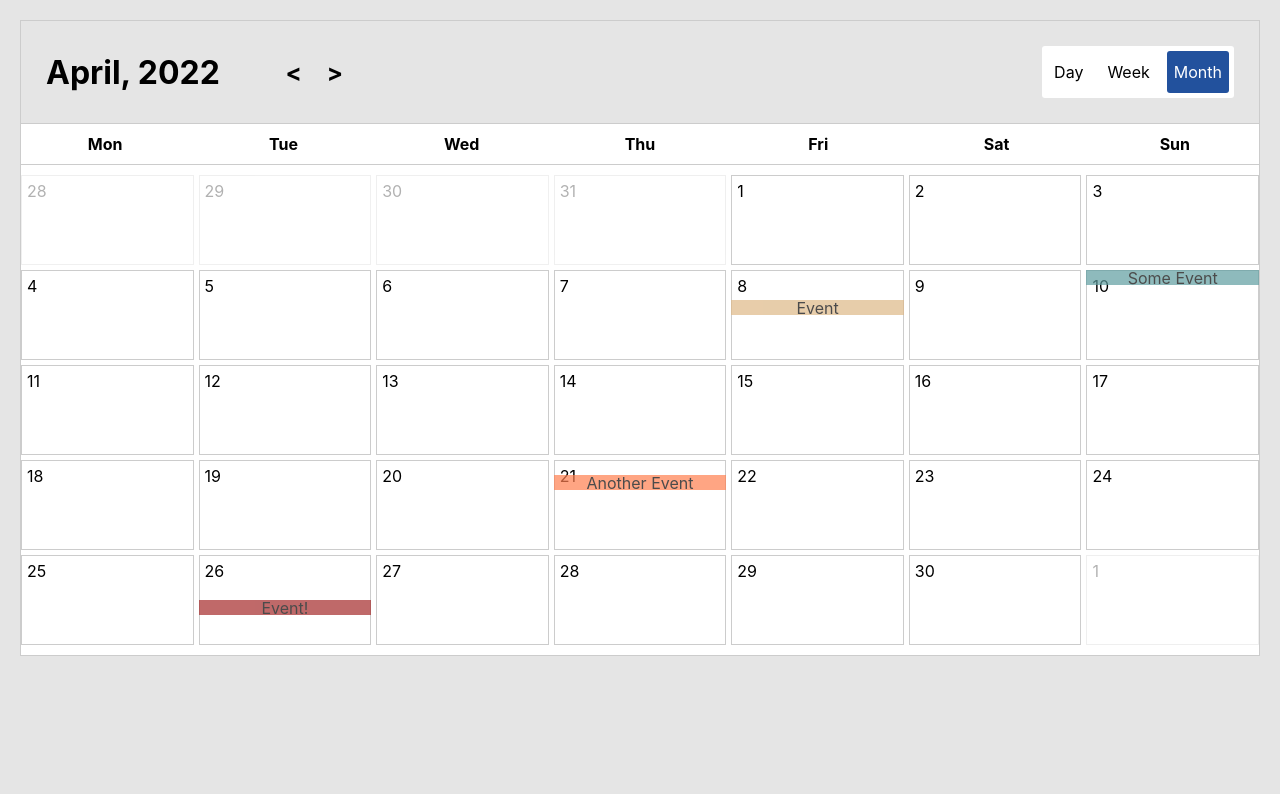
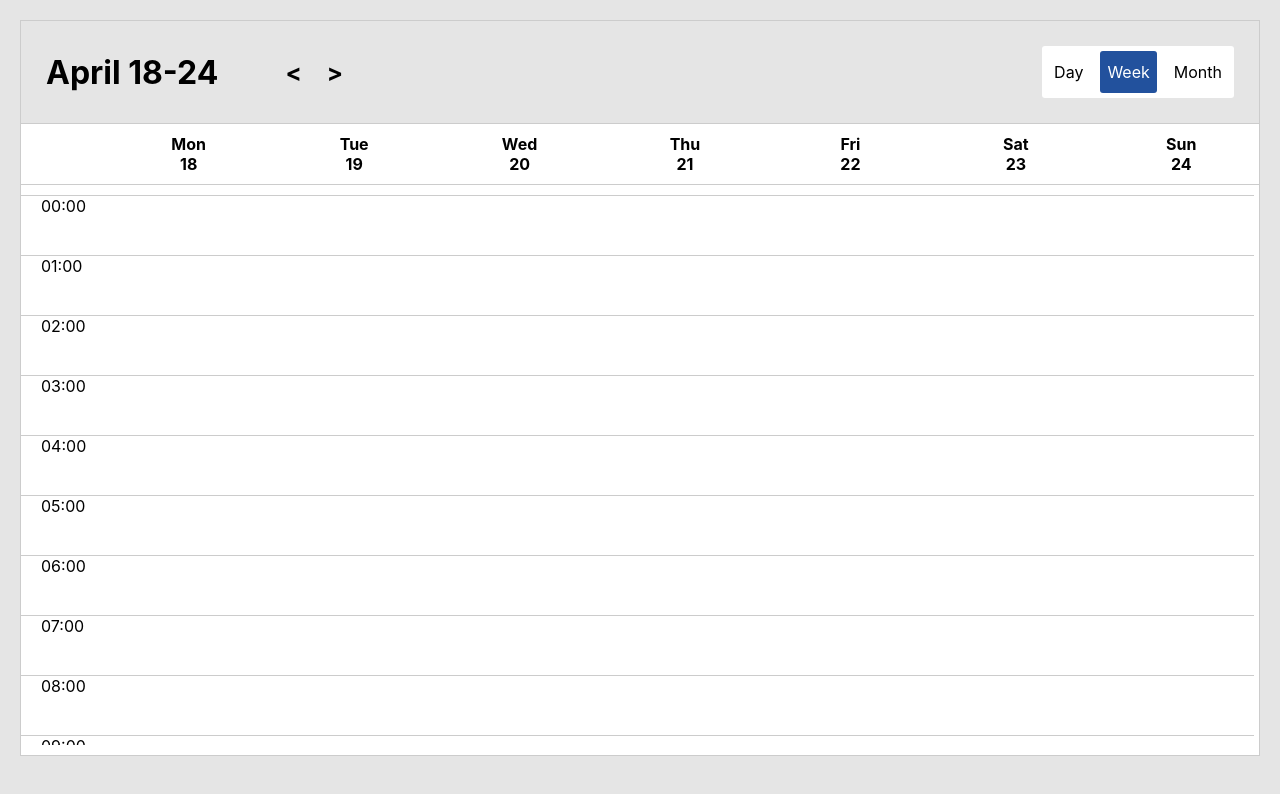
Before and after one commit to NikitoriusMinsk/react-task-calendar-component, a Next.js app: page / in a window 1280 px wide. Shown: the top 794 px of the page. Built offline with nearby package versions, Linux system fonts and the light colour scheme.

Commit message:
week view

```diff
--- a/components/Calendar.js
+++ b/components/Calendar.js
@@ -6,40 +6,98 @@ const schedule = [
     {
         start: 10,
         end: 10,
+        time: '10:00',
         title: 'Some Event',
         color: 'cadetblue'
     },
     {
         start: 21,
         end: 21,
+        time: '21:00',
         title: 'Another Event',
         color: 'coral'
     },
     {
         start: 8,
         end: 8,
+        time: '08:00',
         title: 'Event',
         color: 'burlywood'
     },
     {
         start: 26,
         end: 26,
+        time: '00:00',
         title: 'Event!',
         color: 'brown'
-    }
+    },
+    {
+        start: 18,
+        end: 18,
+        time: '10:00',
+        title: 'Some Event',
+        color: 'burlywood'
+    },
+    {
+        start: 19,
+        end: 19,
+        time: '11:30',
+        title: 'Some Event',
+        color: 'cadetblue'
+    },
+    {
+        start: 19,
+        end: 19,
+        time: '09:30',
+        title: 'Some Event',
+        color: 'brown'
+    },
 ]
+function getDayOfWeek(day, month, year){
+    const dayOfWeek = new Date(year, month, day).getDay();
+    return dayOfWeek === 0 ? 7 : dayOfWeek;
+}
+Date.prototype.GetFirstDayOfWeek = function() {
+    return (new Date(this.setDate(this.getDate() - this.getDay()+ (this.getDay() == 0 ? -6:1) )));
+}
+Date.prototype.GetLastDayOfWeek = function() {
+    return (new Date(this.setDate(this.getDate() - this.getDay() +7)));
+}
 
 export default function Calendar() {
-
     const [date, setDate] = useState(new Date());
-    const [view, setView] = useState('month');
+    const [view, setView] = useState('week');
 
     function next(){
-        setDate(new Date(date.getFullYear(), date.getMonth() + 1));
+        switch(view){
+            case 'month':
+                setDate(new Date(date.getFullYear(), date.getMonth() + 1));
+                break;
+            case 'week':
+                setDate(new Date(date.getFullYear(), date.getMonth(), date.getDate() + 7));
+                break;
+            case 'day':
+                setDate(new Date(date.getFullYear(), date.getMonth(), date.getDate() + 1));
+                break;
+            default:
+                break;
+        }
     }
 
     function prev(){
-        setDate(new Date(date.getFullYear(), date.getMonth() - 1));
+        switch(view){
+            case 'month':
+                setDate(new Date(date.getFullYear(), date.getMonth() - 1));
+                break;
+            case 'week':
+                setDate(new Date(date.getFullYear(), date.getMonth(), date.getDate() - 7));
+                break;
+            case 'day':
+                setDate(new Date(date.getFullYear(), date.getMonth(), date.getDate() - 1));
+                break;
+            default:
+                break;
+        }
     }
 
     return (
@@ -47,6 +105,7 @@ export default function Calendar() {
             <div className={styles.header}>
                 <div className={styles.controlsContainer}>
                     {view === 'month' && <h1>{date.toLocaleString('en', { month: 'long' })}, {date.getFullYear()}</h1>}
+                    {view ==='week' && <h1>{date.toLocaleDateString('en', {month: 'long'})} {date.GetFirstDayOfWeek().getDate()}-{date.GetLastDayOfWeek().getDate()} </h1>}
                     <div className={styles.controls}>
                         <span onClick={prev}>{`<`}</span>
                         <span onClick={next}>{`>`}</span>
@@ -74,6 +133,7 @@ export default function Calendar() {
                 </div>
             </div>
             {view === 'month' && <MonthView date={date} />}
+            {view === 'week' && <WeekView date={date} />}
         </div>
     )
 }
@@ -85,11 +145,6 @@ function MonthView({ date }){
 
     function daysInMonth (month, year) {
         return new Date(year, month+1, 0).getDate();
-    }
-
-    function getDayOfWeek(day, month, year){
-        const dayOfWeek = new Date(year, month, day).getDay();
-        return dayOfWeek === 0 ? 7 : dayOfWeek;
     }
 
     function configureDays(){
@@ -265,7 +320,7 @@ function MonthView({ date }){
                 <span>Sat</span>
                 <span>Sun</span>
             </div>
-            <div className={styles.calendarContainer}>
+            <div className={styles.monthContainer}>
                 <div className={styles.events}>
                     {events}
                 </div>
@@ -277,14 +332,109 @@ function MonthView({ date }){
     )
 }
 
-function Day({ number, children, faded=false, ...props }){
+function WeekView({ date }){
+    const [hours, setHours] = useState();
+    const [events, setEvents] = useState();
+
+    function configureHours(){
+        const hours = [];
+        let hour = 0;
+        for (let i = 0; i < 1440; i+=60) {
+            hours.push(
+                <Hour
+                    key={`h${i}`}
+                    number={hour++}
+                    style={{
+                        gridColumnStart: 1,
+                        gridColumnEnd: 9,
+                        gridRowStart: i + 1,
+                        gridRowEnd: i + 60
+                    }}
+                />
+            )
+        }
+        setHours(hours);
+    }
+
+    function configureEvents(){
+        const events = schedule.map((event, index) => {
+            if ((event.start >= date.GetFirstDayOfWeek().getDate()) && (event.end <= date.GetLastDayOfWeek().getDate())) {
+                const column = getDayOfWeek(event.start, date.getMonth(), date.getFullYear()) + 1;
+                const hourMinutes = event.time.split(':');
+                return <Event
+                    key={`e${index}`}
+                    style={{
+                        gridColumnStart: column,
+                        gridColumnEnd: column + 1,
+                        gridRowStart: parseInt(hourMinutes[0]) * 60 + parseInt(hourMinutes[1]),
+                        gridRowEnd: parseInt(hourMinutes[0]) * 60 + parseInt(hourMinutes[1]) + 60,
+                        backgroundColor: event.color,
+                        height: 'auto'
+                    }}
+                    title={`${event.title}/${event.time}`}
+                />
+            }
+        })
+        setEvents(events);
+    }
+
+    useEffect(() => {
+        configureHours();
+        configureEvents()
+    }, [date])
+
+    return (
+        <>
+            <div className={styles.weekHeader}>
+                <span />
+                <span>
+                    <span>Mon</span>
+                    <span>{date.GetFirstDayOfWeek().getDate()}</span>
+                </span>
+                <span>
+                    <span>Tue</span>
+                    <span>{date.GetFirstDayOfWeek().getDate()+1}</span>
+                </span>
+                <span>
+                    <span>Wed</span>
+                    <span>{date.GetFirstDayOfWeek().getDate()+2}</span>
+                </span>
+                <span>
+                    <span>Thu</span>
+                    <span>{date.GetFirstDayOfWeek().getDate()+3}</span>
+                </span>
+                <span>
+                    <span>Fri</span>
+                    <span>{date.GetFirstDayOfWeek().getDate()+4}</span>
+                </span>
+                <span>
+                    <span>Sat</span>
+                    <span>{date.GetFirstDayOfWeek().getDate()+5}</span>
+                </span>
+                <span>
+                    <span>Sun</span>
+                    <span>{date.GetFirstDayOfWeek().getDate()+6}</span>
+                </span>
+            </div>
+            <div className={styles.weekContainer}>
+                <div className={styles.events}>
+                    {events}
+                </div>
+                <div className={styles.calendar}>
+                    {hours}
+                </div>
+            </div>
+        </>
+    )
+}
+
+function Day({ number, faded=false, ...props }){
     return (
         <div
             className={`${styles.day} ${faded && styles.faded}`}
             {...props}
         >
             <span className={styles.dayNumber}>{number}</span>
-            {children}
         </div>
     )
 }
@@ -298,3 +448,13 @@ function Event({ title, ...props }){
         </div>
     )
 }
+function Hour({ number, ...props}){
+    return (
+        <div
+            className={styles.hour}
+            {...props}
+        >
+            <span className={styles.hourNumber}>{`${number < 10 ? `0${number}` : number}:00`}</span>
+        </div>
+    )
+}
--- a/styles/components/Calendar.module.css
+++ b/styles/components/Calendar.module.css
@@ -1,7 +1,6 @@
+/* Shared Styles */
 .container{
     border: 1px solid #ccc;
-    --cell_height: 90px;
-    --grid_gap: 5px;
     background-color: white;
 }
 .header{
@@ -48,21 +47,33 @@
     border-radius: 3px;
     cursor: pointer;
 }
+.event{
+    position: relative;
+    display: flex;
+    justify-content: center;
+    align-items: center;
+    height: 15px;
+    opacity: 70%;
+}
+.eventTitle{
+    position: absolute;
+}
 /* Month View */
-.calendarContainer{
+.monthContainer{
     position: relative;
     margin-top: 10px;
     margin-bottom: 10px;
-    background-clip: padding-box;
+    --cell_height: 90px;
+    --grid_gap: 5px;
 }
-.calendar{
+.monthContainer .calendar{
     display: grid;
     width: 100%;
     gap: var(--grid_gap);
     grid-template-columns: repeat(7, 1fr);
     z-index: 10;
 }
-.events{
+.monthContainer .events{
     position: absolute;
     top: 0;
     left: 0;
@@ -83,6 +94,7 @@
 }
 .daysHeader span{
     display: flex;
+    flex-direction: column;
     justify-content: center;
     align-items: center;
     font-weight: 700;
@@ -101,15 +113,58 @@
     left: 5px;
     top: 5px;
 }
-.event{
+/* Week View */
+.weekContainer{
     position: relative;
+    margin-top: 10px;
+    margin-bottom: 10px;
+    overflow-y: scroll;
+    max-height: 550px;
+    --cell_height: 1px;
+    padding-right: 5px;
+}
+.weekContainer .calendar{
+    display: grid;
+    width: 100%;
+    grid-template-columns: 80px repeat(7, 1fr);
+    grid-template-rows: repeat(1440, var(--cell_height));
+    z-index: 10;
+    column-gap: 10px
+}
+.weekContainer .events{
+    position: absolute;
+    top: 0;
+    left: 0;
+    width: 100%;
+    display: grid;
+    column-gap: 10px;
+    grid-template-columns: 80px repeat(7, 1fr);
+    grid-template-rows: repeat(1440, var(--cell_height));
+    z-index: 20;
+    padding-right: 5px;
+
+}
+.weekHeader{
+    display: grid;
+    grid-template-columns: 80px repeat(7, 1fr);
+    column-gap: 10px;
+    border-bottom: 1px solid #ccc;
+    border-top: 1px solid #ccc;
+    padding: 10px 0;
+}
+.weekHeader span{
     display: flex;
+    flex-direction: column;
     justify-content: center;
     align-items: center;
-    height: 15px;
-    opacity: 70%;
+    font-weight: 700;
 }
-.eventTitle{
-    position: absolute;
+.hour{
+    display: flex;
+    z-index: 10;
+    align-items: flex-start;
+    border-top: 1px solid #ccc;
 }
-/* Week View */
+.hourNumber{
+    margin-left: 20px;
+}
```
